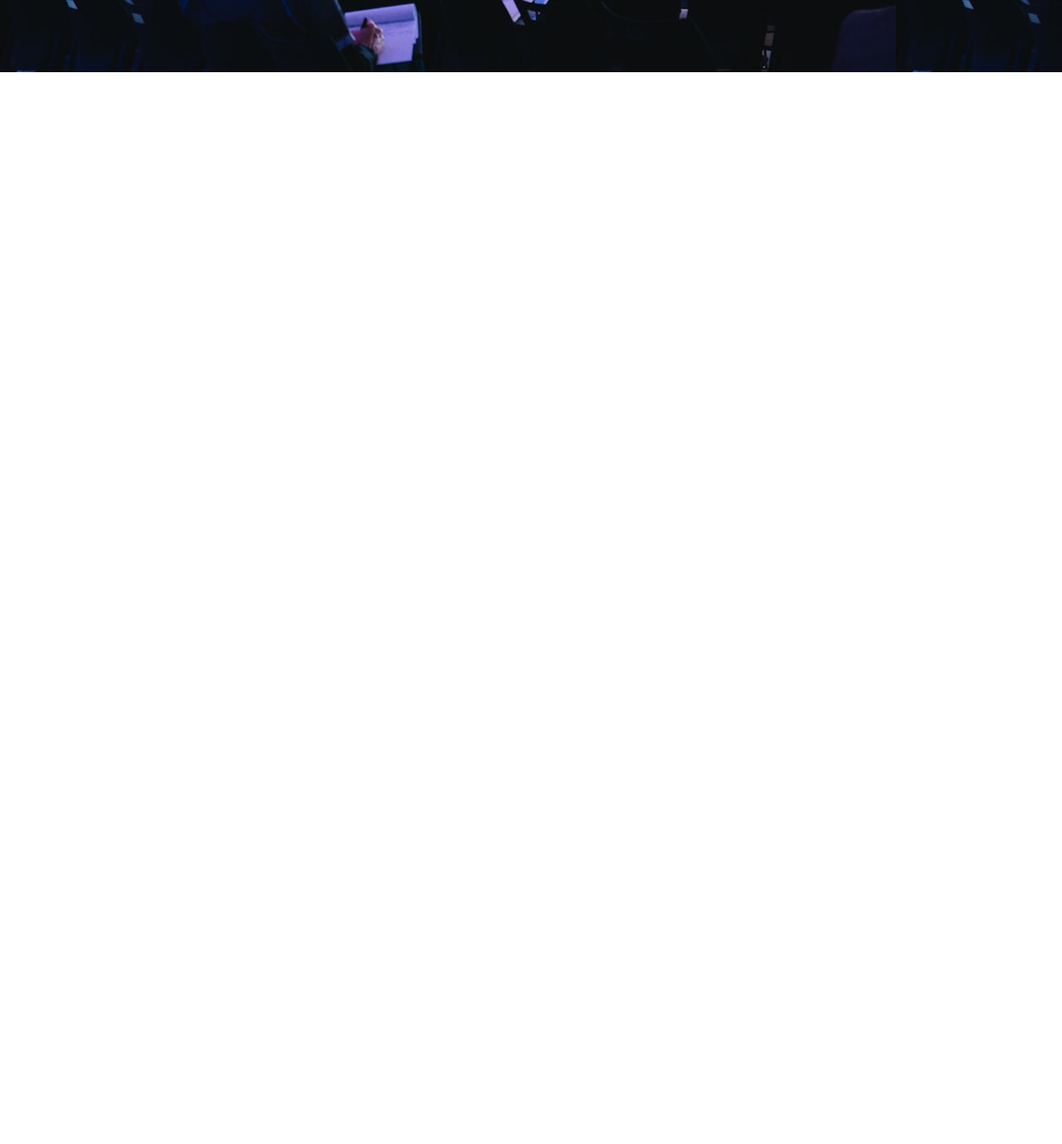
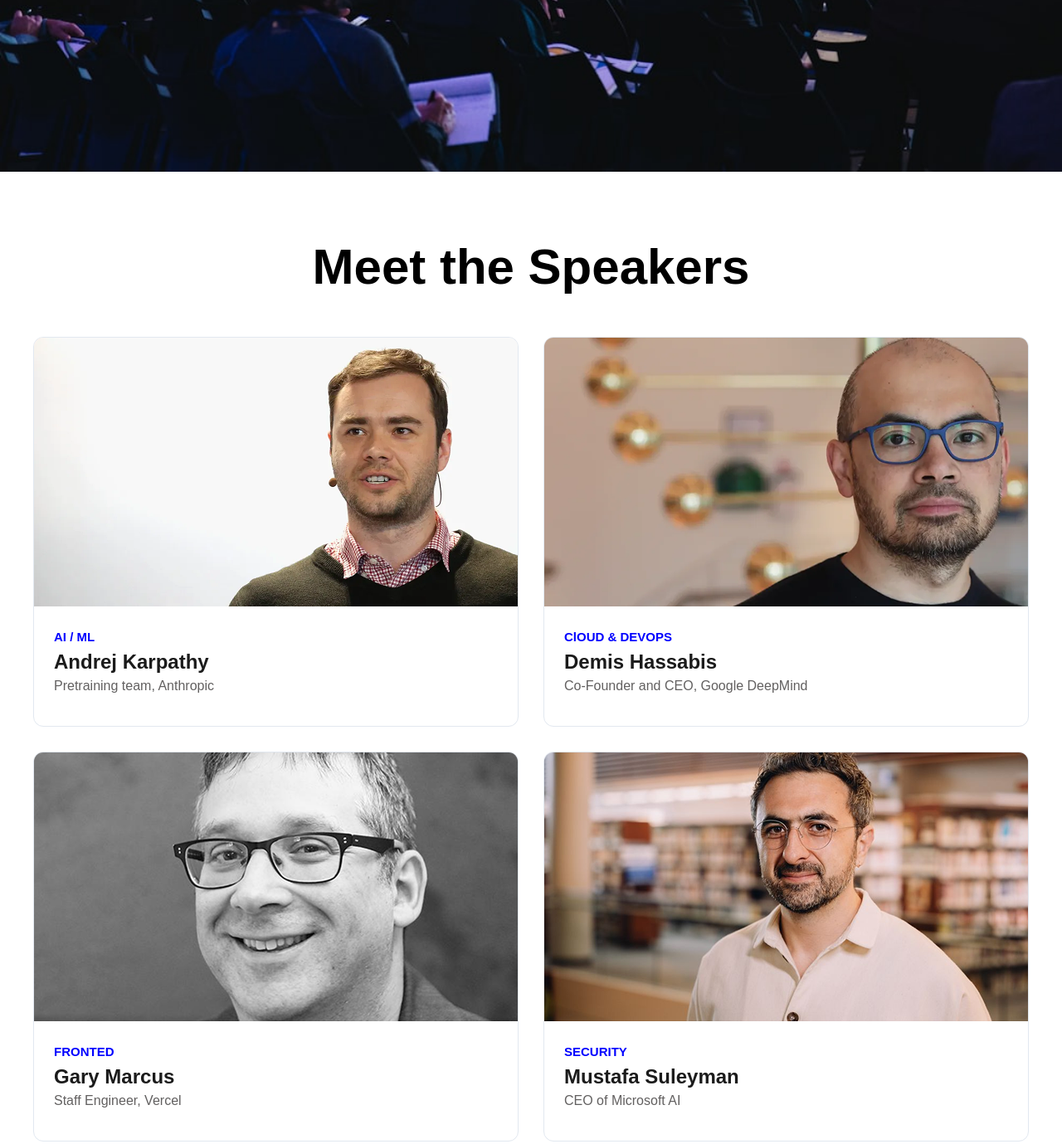
Before and after one commit to iubriyan/B14-A01-DevConf-26, a plain HTML site: page index.html in a window 1280 px wide. Shown: the part 668-2047 px from the top of the page at 83% size. Before the commit the page ends 800 px from the top, so only its background shows below. Drawn offline with Linux system fonts and the light colour scheme.

Commit message:
added speakers section and fix hero section problem which is cover img repeat

```diff
--- a/index.html
+++ b/index.html
@@ -1,11 +1,13 @@
 <!doctype html>
 <html lang="en">
+
 <head>
   <meta charset="UTF-8" />
   <meta name="viewport" content="width=device-width, initial-scale=1.0" />
   <title>DEVCONF</title>
   <link rel="stylesheet" href="./style.css" />
 </head>
+
 <body>
   <nav>
     <div class="right-logo"><img src="./images/logo.png" alt="" /></div>
@@ -32,15 +34,64 @@
   <section class="hero-section">
     <div class="hero-content">
       <h1>Code.<span class="em">Connect.</span>Create</h1>
-        <p>Join 4,000+ engineers, founders, and builders at the premier developer conference of 2026. Three days of cutting-edge talks, hands-on workshops, and meaningful connections. </p>
+      <p>Join 4,000+ engineers, founders, and builders at the premier developer conference of 2026. Three days of
+        cutting-edge talks, hands-on workshops, and meaningful connections. </p>
 
       <button class="btn-container register-btn">Register Now</button>
     </div>
   </section>
 
+  <!-- hero end -->
 
 
+  <!-- body section start -->
+
+  <section class="speakers-section">
+    <h1>Meet the Speakers</h1>
+
+    <div class="speakers-card-grid">
+
+      <div class="card-style">
+        <img src="./images/andrej.png" alt="">
+        <div class="card-info">
+          <p class="tag">AI / ML</p>
+          <h3>Andrej Karpathy</h3>
+          <p class="title">Pretraining team, Anthropic</p>
+        </div>
+      </div>
+
+      <div class="card-style">
+        <img src="./images/demis.png" alt="">
+        <div class="card-info">
+          <p class="tag">ClOUD & DEVOPS</p>
+          <h3>Demis Hassabis</h3>
+          <p class="title">Co-Founder and CEO, Google DeepMind</p>
+        </div>
+      </div>
 
 
+      <div class="card-style">
+        <img src="./images/gary.png" alt="">
+        <div class="card-info">
+          <p class="tag">FRONTED</p>
+          <h3>Gary Marcus</h3>
+          <p class="title">Staff Engineer, Vercel</p>
+        </div>
+      </div>
+
+
+      <div class="card-style">
+        <img src="./images/mustafa.png" alt="">
+        <div class="card-info">
+          <p class="tag">SECURITY</p>
+          <h3>Mustafa Suleyman</h3>
+          <p class="title">CEO of Microsoft AI</p>
+        </div>
+      </div>
+
+    </div>
+  </section>
+
 </body>
+
 </html>
--- a/style.css
+++ b/style.css
@@ -1,10 +1,10 @@
-*{
+* {
   font-family: Arial, Helvetica, sans-serif;
   margin: 0;
   padding: 0;
 }
 
-nav{
+nav {
   display: flex;
   justify-content: space-between;
   align-items: center;
@@ -12,29 +12,28 @@
   background-color: rgb(255, 255, 255);
 }
 
-.right-logo{
+.right-logo {
   height: 45px;
   display: block;
 }
 
-.nav-links{
+.nav-links {
   display: flex;
   list-style: none;
   gap: 35px;
   margin: 0;
   padding: 0;
+}
 
-}
-.nav-links a{
+.nav-links a {
   text-decoration: none;
   color: #434242;
   font-size: 18px;
   cursor: pointer;
-
 }
 
 /* universal button */
-.btn-container{
+.btn-container {
   background-color: blue;
   color: white;
   padding: 12px 24px;
@@ -45,39 +44,103 @@
   cursor: pointer;
 }
 
-.hero-section{
+.hero-section {
   background-image: url("./images/banner.jpg");
-    height: 85vh;
-    width: 100vw;
+  width: 100%;
+  min-height: 100vh;
+  background-size: cover;
+  background-position: center;
+  background-repeat: no-repeat;
   display: flex;
   justify-content: center;
   align-items: center;
   text-align: center;
+}
 
-
-}
-.hero-content{
+.hero-content {
   max-width: 1000px;
 }
-.hero-content h1{
+
+.hero-content h1 {
   font-size: 80px;
   font-weight: 700;
   margin-bottom: 24px;
   color: white;
 }
-.em{
+
+.em {
   font-style: italic;
-
 }
 
-.hero-content p{
+.hero-content p {
   font-size: 22px;
   color: white;
   margin-bottom: 24px;
 }
 
-.register-btn{
+.register-btn {
   padding: 20px 30px;
   margin-top: 180px;
   margin-bottom: 70px;
 }
+
+
+/* body section */
+
+.speakers-section{
+  max-width: 1200px;
+  margin: 80px auto;
+  padding: 0 20px;
+
+}
+
+.speakers-section h1{
+  text-align: center;
+  font-size: 60px;
+  font-weight: 700;
+  color: black;
+  margin-bottom: 50px;
+}
+
+.speakers-card-grid{
+  display: grid;
+  grid-template-columns: repeat(2, 1fr);
+  gap: 30px;
+  justify-content: center;
+}
+
+
+.card-style{
+  background-color: white;
+  border: 1px solid #e2e8f0;
+  border-radius: 12px;
+  padding-bottom: 15px;
+  overflow: hidden;
+}
+
+.card-info{
+  padding: 24px;
+  text-align: left;
+}
+
+.tag{
+  color: blue;
+  display: inline-block;
+  font-size: 15px;
+  font-weight: 700;
+  margin-bottom: 8px;
+}
+
+.speakers-section h3{
+  font-size: 24px;
+  font-weight: 700;
+  color: #1b1b1b;
+  margin: 0 0 6px 0;
+
+}
+.title{
+  font-size: 14;
+  color: rgb(98, 96, 96);
+}
+
+/* body section end */
```
Lines whose indentation alone changed are shown as unchanged.
